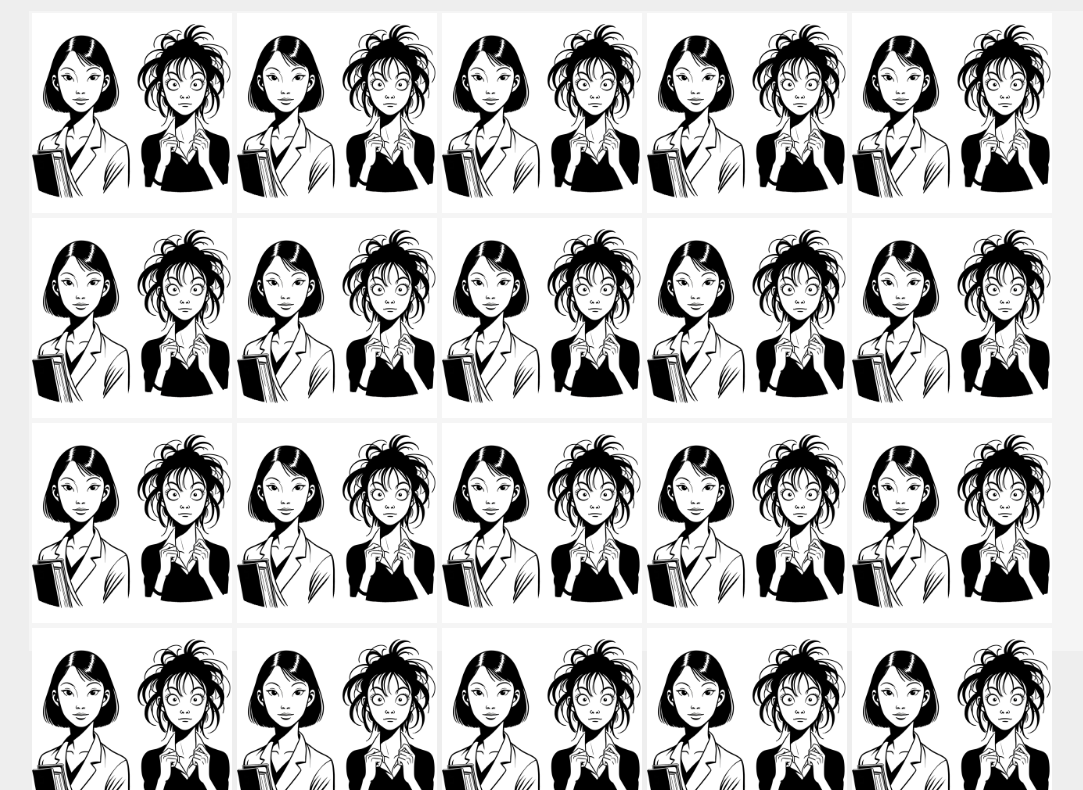
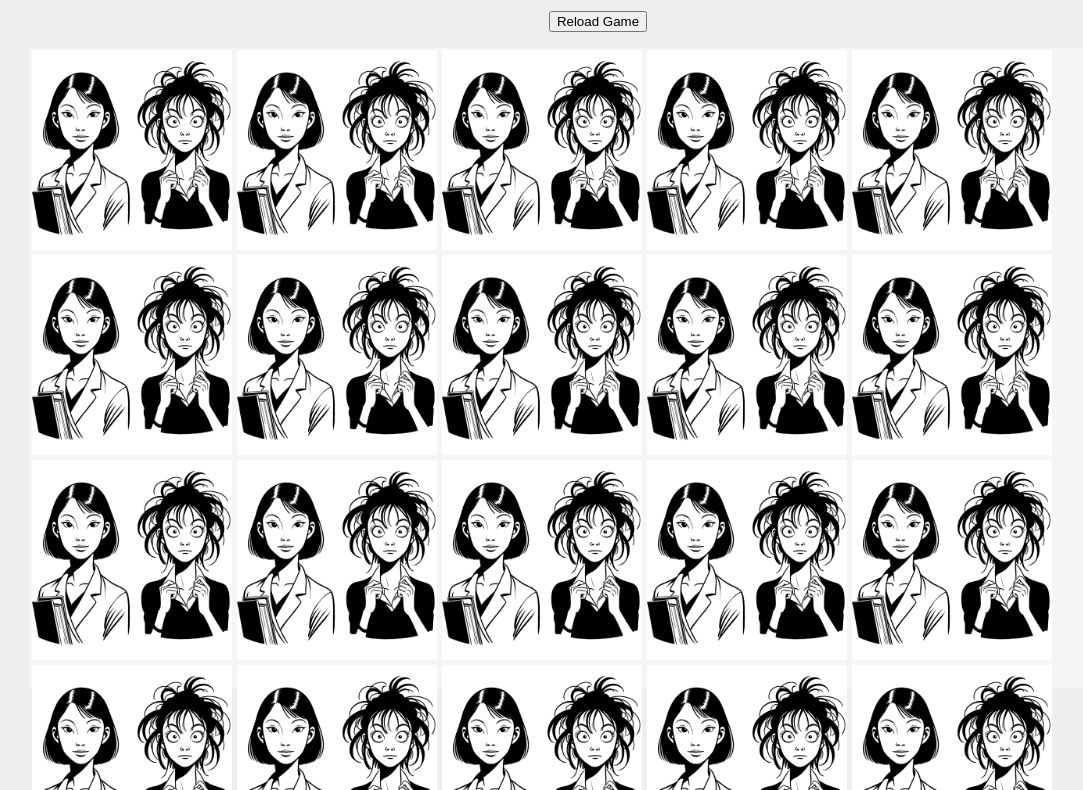
Before and after one commit to birticusmaximus/birticusmaximus.github.io, a plain HTML site: page match/index.html in a window 1280 px wide. Shown: the part 135-925 px from the top of the page, without its empty margins (42-1125 px from the left). Drawn offline with Linux system fonts and the light colour scheme.

Commit message:
Update index.html

```diff
--- a/match/index.html
+++ b/match/index.html
@@ -11,6 +11,7 @@
     <body>
         <h2>Can you get less than 6 errors?<br></h2>
         <h1>Your score: <span id="errors">0</span></h1>
+        <p><button id="reloadGame">Reload Game</button></p>
         <div id="board">
         </div>
     </body>
```
